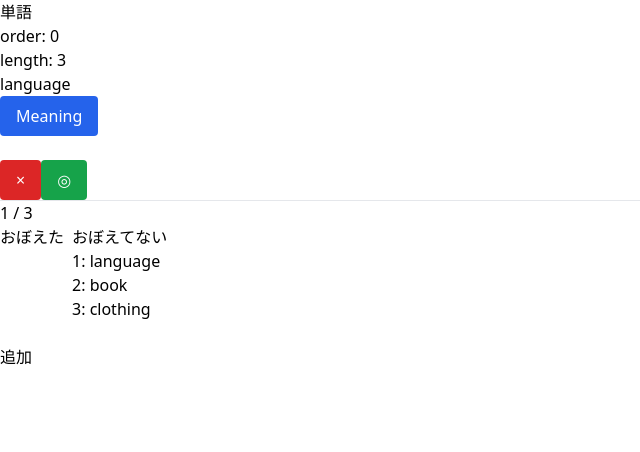
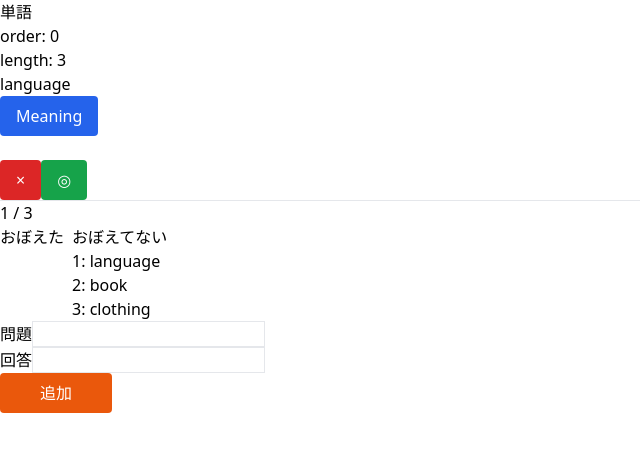
Before and after one commit to icewist/learn-by-heart, a Next.js app: page / in a window 1280 px wide. Shown: the top 452 px of the page, without its empty margins (0-640 px from the left). Built offline with nearby package versions, Linux system fonts and the light colour scheme.

Commit message:
🐛 単語の追加処理に正しいinputを指定

```diff
--- a/src/pages/index.js
+++ b/src/pages/index.js
@@ -13,7 +13,8 @@ const INIT_WORDS = [
 
 export default function Home() {
   const [words, setWords] = useState(INIT_WORDS);
-  const [inputWord, setInputWord] = useState("");
+  const [inputQuestion, setInputQuestion] = useState("");
+  const [inputAnswer, setInputAnswer] = useState("");
   const [uniqueId, setUniqueId] = useState(INIT_WORDS.length);
   const [order, setOrder] = useState(0);
   const [showAnswer, setShowAnswer] = useState(false);
@@ -51,8 +52,6 @@ export default function Home() {
   // 最初から始める
   const restart = () => setOrder(0);
 
-  const turnOverCard = () => setShowAnswer(!showAnswer);
-
   const addWord = () => {
     setWords((prevWords) => {
       const nextUniqueId = uniqueId + 1;
@@ -61,7 +60,7 @@ export default function Home() {
         ...prevWords,
         {
           id: nextUniqueId,
-          content: { en: inputWord, ja: inputWord },
+          content: { question: inputQuestion, answer: inputAnswer },
           isCleared: false,
         },
       ];
@@ -155,10 +154,28 @@ export default function Home() {
 
         <div>
           <div>
-            <input type="text" onChange={(e) => setInputWord(e.target.value)} />
+            問題
+            <input
+              type="text"
+              onChange={(e) => setInputQuestion(e.target.value)}
+              className="border"
+            />
           </div>
           <div>
-            <button onClick={addWord}>追加</button>
+            回答
+            <input
+              type="text"
+              onChange={(e) => setInputAnswer(e.target.value)}
+              className="border"
+            />
+          </div>
+          <div>
+            <button
+              onClick={addWord}
+              className="bg-orange-600 hover:bg-orange-500 text-white rounded px-10 py-2"
+            >
+              追加
+            </button>
           </div>
         </div>
       </div>
```
